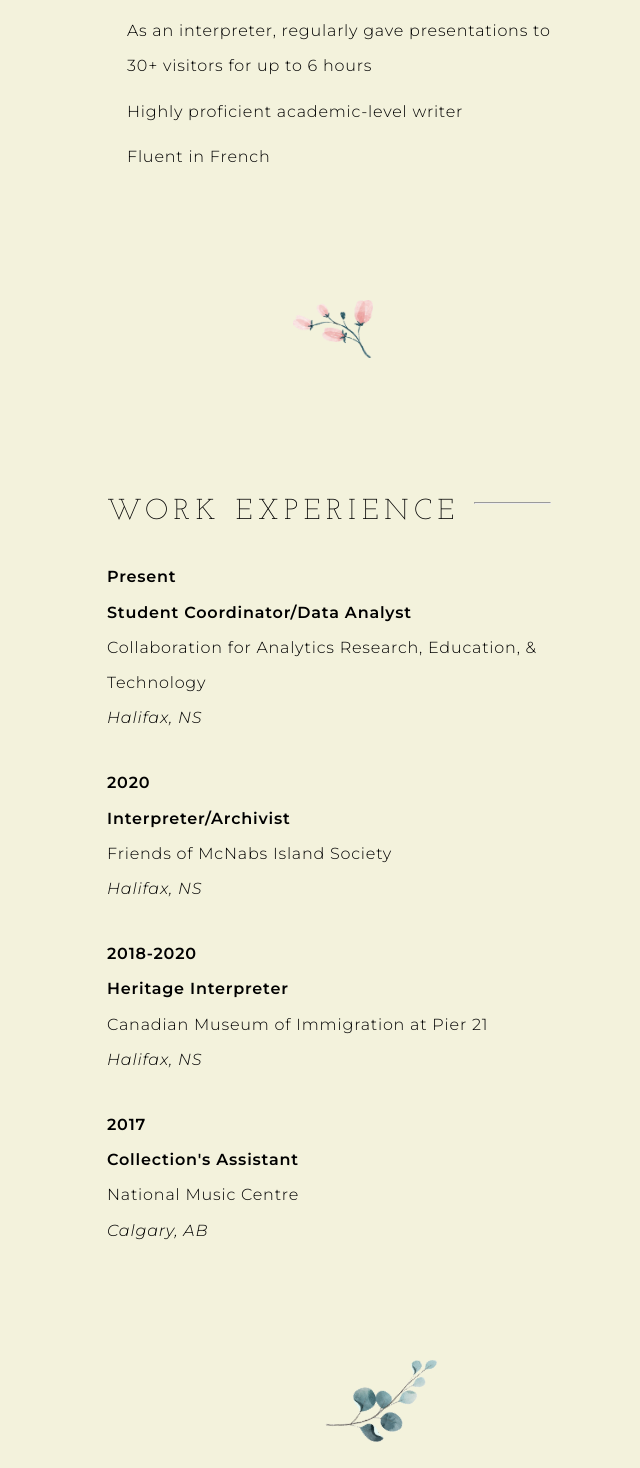
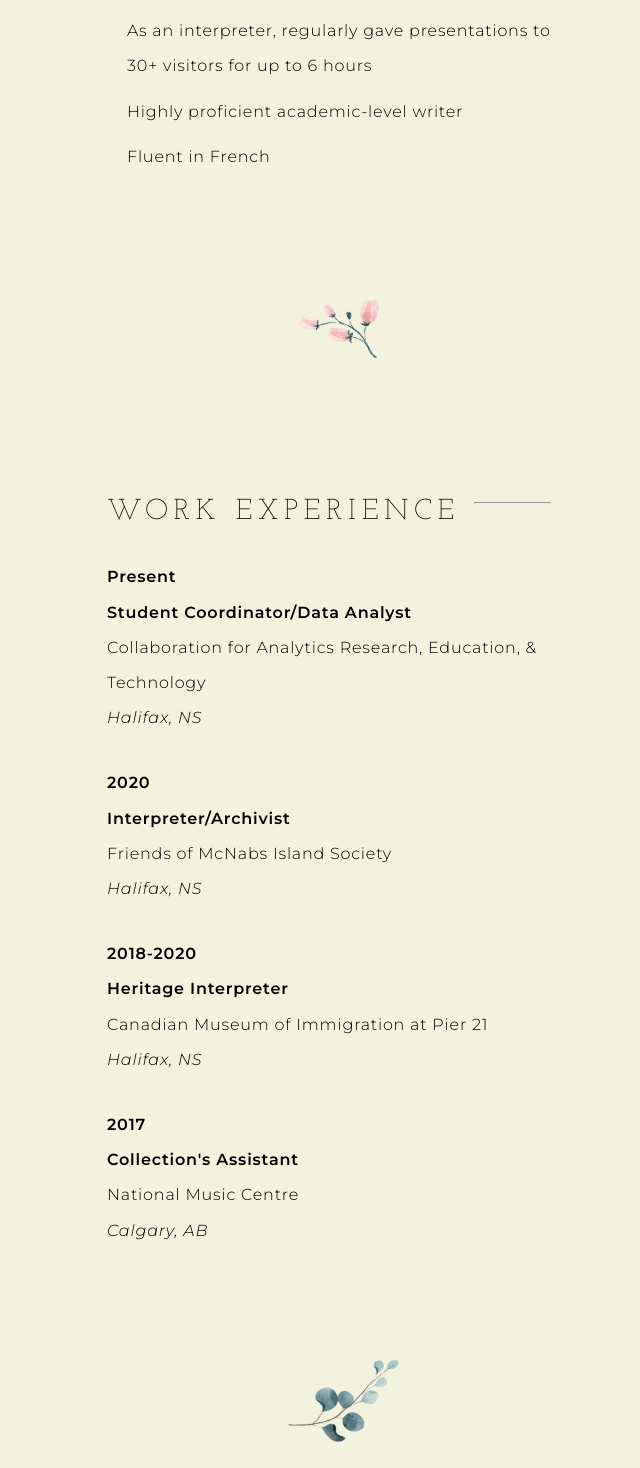
Before and after one commit to CassandraThalia/PortfolioCV, a plain HTML site: page index.html in a window 1280 px wide. Shown: the part 3012-4480 px from the top of the page, without its empty margins (21-661 px from the left). Drawn offline with nearby package versions, Linux system fonts and the light colour scheme.

Commit message:
fixed position of flowers

```diff
--- a/index_styles.css
+++ b/index_styles.css
@@ -141,21 +141,20 @@ letter-spacing: .05em;
 #flower1 {
     position: relative;
     width: 80px;
-    left: 250px;
+    left: 20%;
     top: 3250px;
 }
 
 #flower2 {
     position: relative;
     width: 60px;
-    left: 320px;
+    left: 25%;
     top: 1700px;
-    /* transform: rotate(-20deg) */
 }
 
 #leaf2 {
     position: relative;
-    left: 230px;
+    left: 15%;
     top: 4350px;
     width: 60px;
     transform: rotate(40deg);
```
